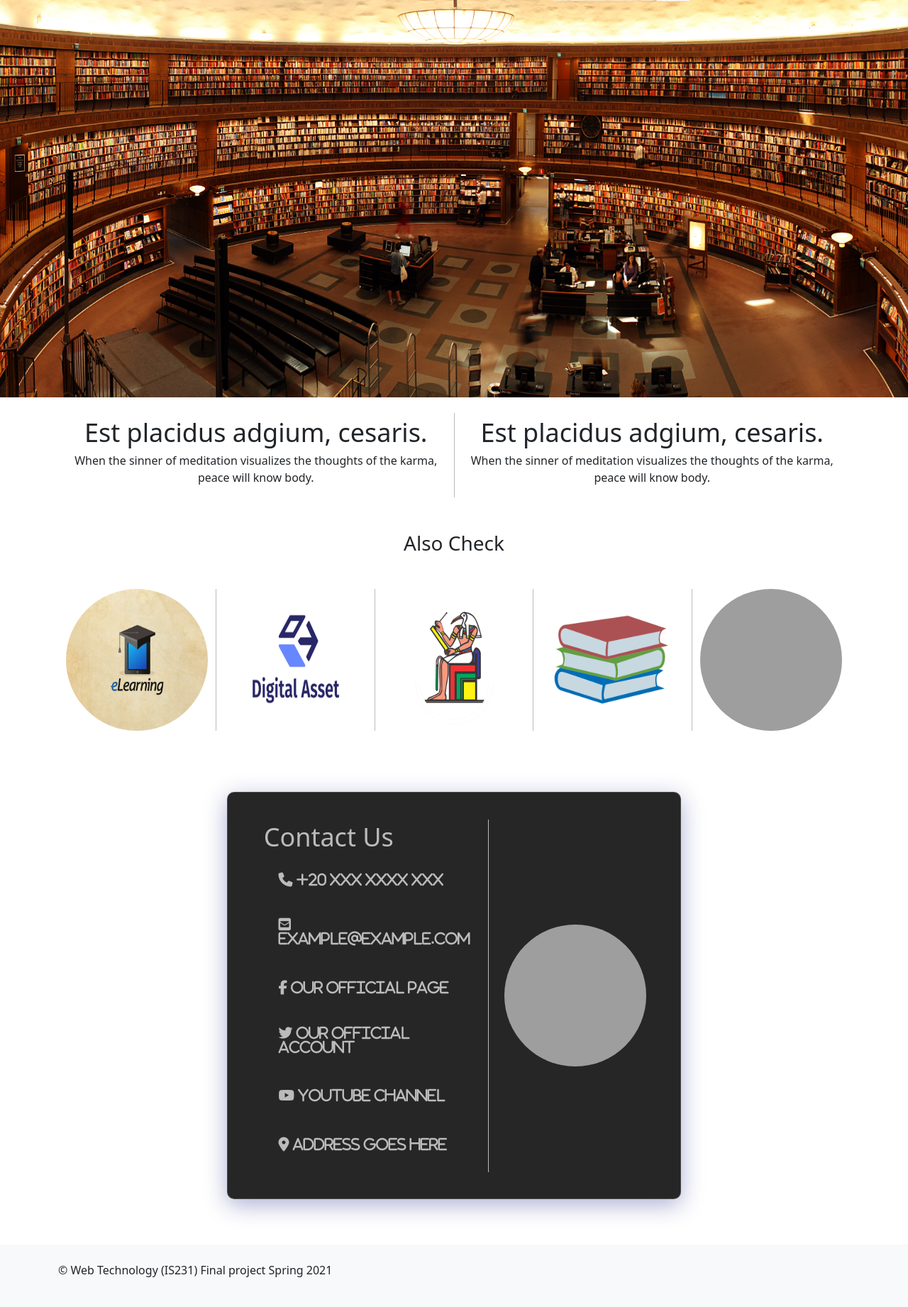
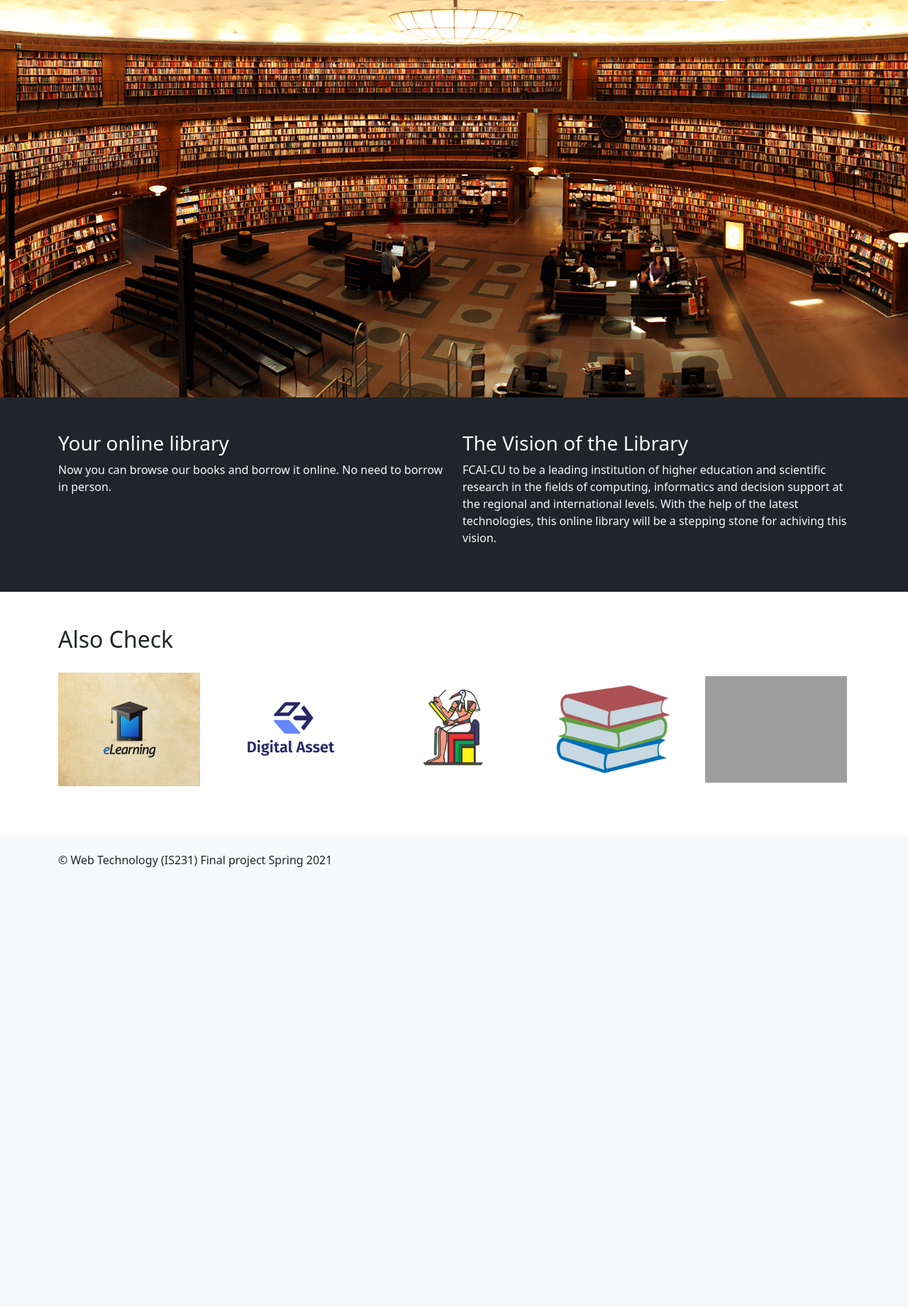
Before and after one commit to elhusseinn/Web-Technology-Final-Project, a Django app: page / in a window 1280 px wide. Shown: the part 71-1913 px from the top of the page at 71% size. After the commit the page ends 1293 px from the top, so only its background shows below. Run offline with Django 3.2, Linux system fonts and the light colour scheme; some libraries are stand-ins or nearby versions; grey boxes are pictures that could not be loaded.

Commit message:
Updated the home page

```diff
--- a/static/css/home.css
+++ b/static/css/home.css
@@ -1,68 +1,15 @@
-.container{
+.main-image{
+    height: 70vh;
     display: flex;
 }
 
-.center-container{
-    text-align: center;
-    margin: 2% auto;
-
+.main-image img {
+    min-height: 100%;
+    min-width: 100%;
+    object-fit: cover;
 }
 
-.heading-2{
-    margin: 1%;
-    font-size: 4.5vh;
+.suggestions img {
+    max-width: 150pt;
+    max-height: 150pt;
 }
-
-.heading-4{
-    margin: 1%;
-    font-size: 3.5vh;
-}
-
-.vl {
-    border-left: 1px solid #bbb;
-    margin: 2% 0;
-    height: auto;
-}
-
-.circular-logo{
-    width: 200px;
-    height: 200px;
-    border-radius: 50%;
-}
-
-.contact-us-container{
-    padding: 2%;
-    width: 50%;
-    margin: 5% auto;
-    background: rgba( 0, 0, 0, 0.85 );
-    box-shadow: 0 8px 32px 0 rgba( 31, 38, 135, 0.37 );
-    backdrop-filter: blur( 14.0px );
-    -webkit-backdrop-filter: blur( 14.0px );
-    border-radius: 10px;
-    border: 1px solid rgba( 255, 255, 255, 0.18 );
-    color: #bbb;
-}
-
-.text-left{
-    text-align: left;
-}
-
-.contact-us-item{
-    font-size: 2.5vh;
-    margin: 3%;
-    width: fit-content;
-    padding: 5%;
-}
-
-#contact-us-logo{
-    position: relative;
-    top: 50%;
-    transform: translateY(-50%);
-}
-
-.background-img{
-    width: 100%;
-    height: 70vh;
-    background-size: 100% 70vh;
-    background-repeat: no-repeat;
-}
--- a/templates/Home/home.html
+++ b/templates/Home/home.html
@@ -1,7 +1,7 @@
 {% extends 'base.html' %}
 {% load static %}
 
-{% block title %} Home {% endblock title %}
+{% block title %} Home | Universty Library {% endblock title %}
 
 {% block headscript %}
     <link rel="stylesheet" href="{% static "css/home.css" %}">
@@ -9,109 +9,64 @@
 
 {% block content %}
 
-    <div
-            class="background-img"
-            style="background-image: url('{% static 'img/background.jpg' %}')"
-    >
+    <section>
+        <div class="main-image">
+            <img src="{% static 'img/background.jpg' %}"/>
         </div>
+    </section>
 
-    <div class="container">
-        <div class="center-container">
-            <h2 class="heading-2">
-                Est placidus adgium, cesaris.
-            </h2>
+    <section class="bg-dark text-light">
+        <div class="container py-5">
+            <div class="row">
+                <div class="col-lg">
+                    <h3>
+                        Your online library
+                    </h3>
                     <p>
-                When the sinner of meditation visualizes the thoughts of the karma, peace will know body.
+                        Now you can browse our books and borrow it online. No need to borrow in person.
                     </p>
                 </div>
 
-        <div class="vl"></div>
-
-        <div class="center-container">
-            <h2 class="heading-2">
-                Est placidus adgium, cesaris.
-            </h2>
+                <div class="col-lg">
+                    <h3>
+                        The Vision of the Library
+                    </h3>
                     <p>
-                When the sinner of meditation visualizes the thoughts of the karma, peace will know body.
+                        FCAI-CU to be a leading institution of higher education and scientific research in the fields of computing, informatics and decision support at the regional and international levels.
+                        With the help of the latest technologies, this online library will be a stepping stone for achiving this vision.
                     </p>
                 </div>
             </div>
+        </div>
+    </section>
 
-    <div>
-        <div class="center-container">
-            <h4 class="heading-4">
+    <section>
+        <div class="container py-5">
+            <h2>
                 Also Check
-            </h4>
-        </div>
-        <div class="container">
-            <div class="center-container">
+            </h2>
+            <div class="row align-items-center suggestions">
+                <div class="col">
                     <img src="{% static 'img/logo1.png' %}" class="circular-logo">
                 </div>
 
-            <div class="vl"></div>
-
-            <div class="center-container">
+                <div class="col">
                     <img src="{% static 'img/logo2.png' %}" class="circular-logo">
                 </div>
 
-            <div class="vl"></div>
-
-            <div class="center-container">
+                <div class="col">
                     <img src="{% static 'img/logo3.png' %}" class="circular-logo">
                 </div>
 
-            <div class="vl"></div>
-
-            <div class="center-container">
+                <div class="col">
                     <img src="{% static 'img/logo4.png' %}" class="circular-logo">
                 </div>
 
-            <div class="vl"></div>
-
-            <div class="center-container">
+                <div class="col">
                     <img src="{% static 'img/logo5.jpg' %}" class="circular-logo">
                 </div>
             </div>
         </div>
-
-
-    <div class="contact-us-container container">
-        <div class="center-container text-left">
-            <h2 class="heading-2">Contact Us</h2>
-            <div class="contact-us-item">
-                <i class="fas fa-phone"> +20 xxx xxxx xxx</i>
-            </div>
-            <div class="contact-us-item">
-                <i class="fas fa-envelope-square"> example@example.com </i>
-            </div>
-            <div class="contact-us-item">
-                <a>
-                    <i class="fab fa-facebook-f"> Our Official Page </i>
-                </a>
-            </div>
-            <div class="contact-us-item">
-                <a>
-                    <i class="fab fa-twitter"> Our Official Account </i>
-                </a>
-            </div>
-            <div class="contact-us-item">
-                <a>
-                    <i class="fab fa-youtube"> Youtube Channel </i>
-                </a>
-            </div>
-            <div class="contact-us-item">
-                <i class="fas fa-map-marker-alt"> Address goes here </i>
-            </div>
-        </div>
-
-        <div class="vl"></div>
-
-        <div class="center-container">
-            <a>
-                <img src="{% static 'img/logo5.jpg' %}" class="circular-logo" id="contact-us-logo">
-            </a>
-        </div>
-    </div>
-
+    </section>
 
 {% endblock %}
```
Lines whose indentation alone changed are shown as unchanged.
